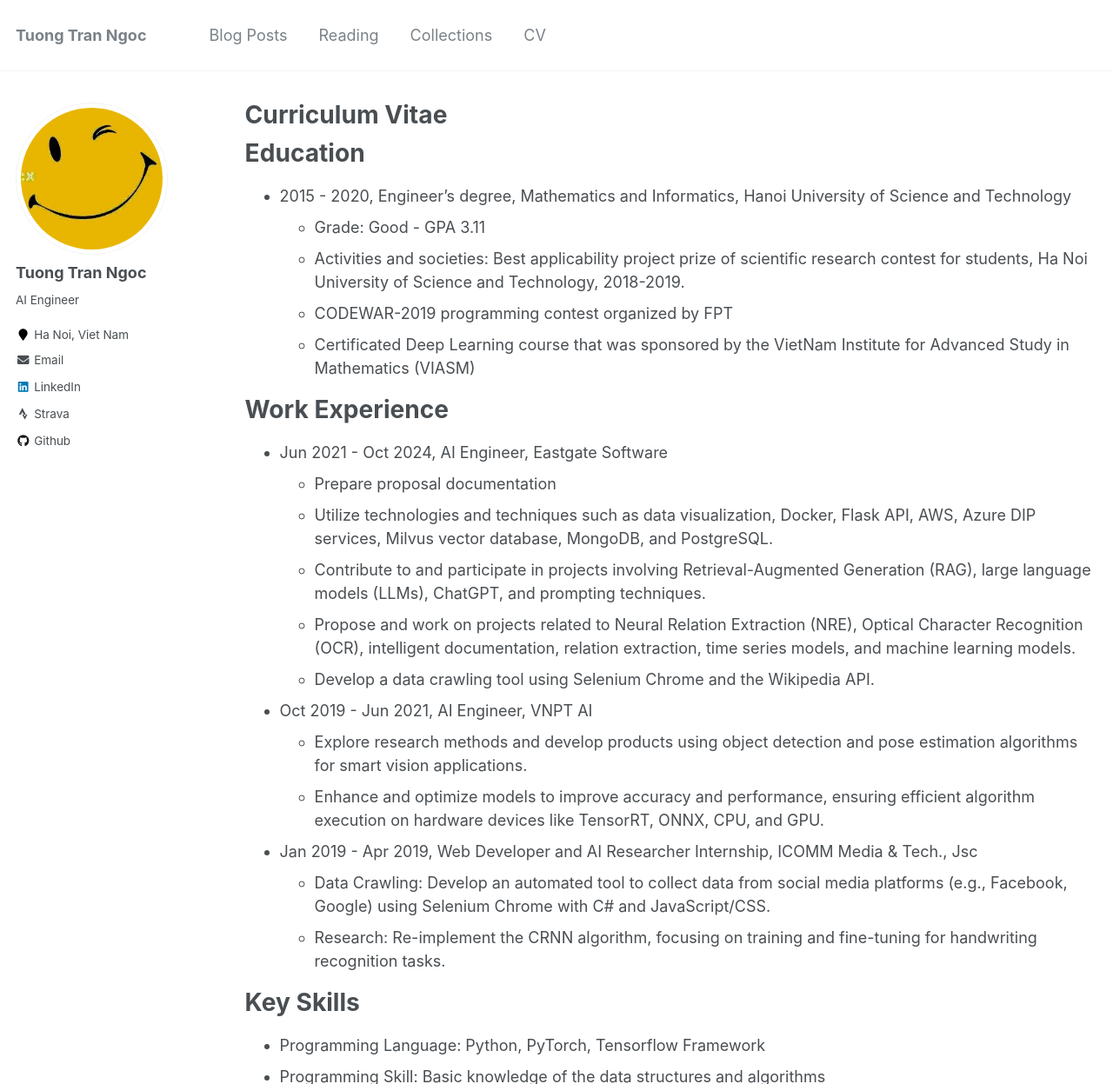
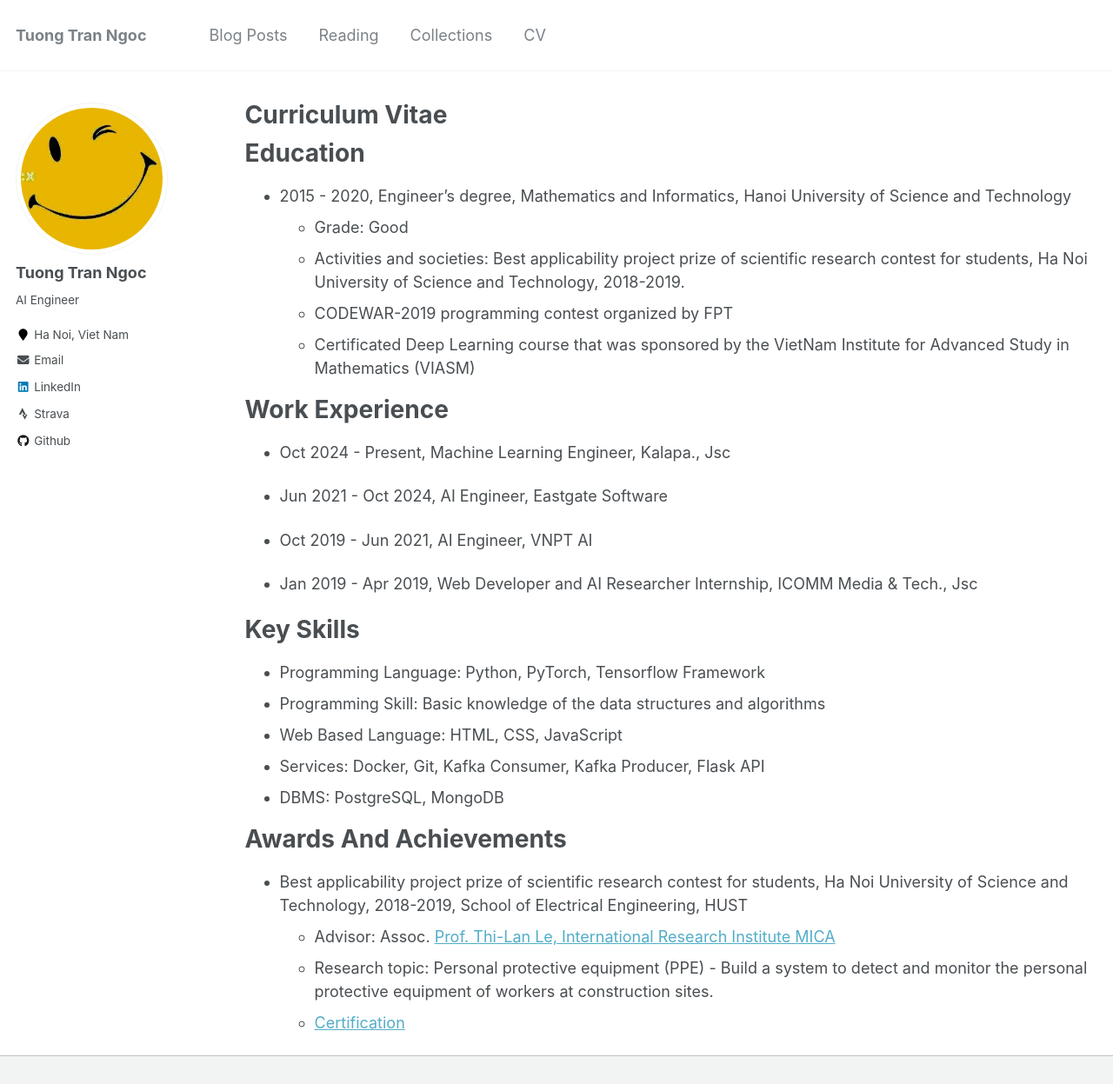
Before and after one commit to tuongtranngoc/tuongtranngoc.github.io, a Jekyll site: the page built from _pages/cv.md, in a window 1280 px wide and 1400 px high, cut to the strip 0-1247 px from the top of the window. Shown: the whole strip at 87% size. Built offline with Jekyll 4.4.1, drawn with Linux system fonts in a browser that asks for light colours; some of the changed text lies outside the part shown.

Commit message:
update: CV

```diff
--- a/_pages/cv.md
+++ b/_pages/cv.md
@@ -12,7 +12,7 @@ Education
 ======
 
 * 2015 - 2020, Engineer's degree, Mathematics and Informatics, Hanoi University of Science and Technology
-    * Grade: Good - GPA 3.11
+    * Grade: Good
     * Activities and societies: Best applicability project prize of scientific research contest for students, Ha Noi University of Science and Technology, 2018-2019.
     * CODEWAR-2019 programming contest organized by FPT
     * Certificated Deep Learning course that was sponsored by the VietNam Institute for Advanced Study in Mathematics (VIASM)
@@ -21,20 +21,13 @@ Education
 Work Experience
 ======
 
+* Oct 2024 - Present, Machine Learning Engineer, Kalapa., Jsc
+
 * Jun 2021 - Oct 2024, AI Engineer, Eastgate Software
-    * Prepare proposal documentation
-    * Utilize technologies and techniques such as data visualization, Docker, Flask API, AWS, Azure DIP services, Milvus vector database, MongoDB, and PostgreSQL.
-    * Contribute to and participate in projects involving Retrieval-Augmented Generation (RAG), large language models (LLMs), ChatGPT, and prompting techniques.
-    * Propose and work on projects related to Neural Relation Extraction (NRE), Optical Character Recognition (OCR), intelligent documentation, relation extraction, time series models, and machine learning models.
-    * Develop a data crawling tool using Selenium Chrome and the Wikipedia API.
 
 * Oct 2019 - Jun 2021, AI Engineer, VNPT AI
-    * Explore research methods and develop products using object detection and pose estimation algorithms for smart vision applications.
-    * Enhance and optimize models to improve accuracy and performance, ensuring efficient algorithm execution on hardware devices like TensorRT, ONNX, CPU, and GPU.
 
 * Jan 2019 - Apr 2019, Web Developer and AI Researcher Internship, ICOMM Media & Tech., Jsc
-    * Data Crawling: Develop an automated tool to collect data from social media platforms (e.g., Facebook, Google) using Selenium Chrome with C# and JavaScript/CSS.
-    * Research: Re-implement the CRNN algorithm, focusing on training and fine-tuning for handwriting recognition tasks.
 
 
 Key Skills
@@ -54,6 +47,3 @@ Awards And Achievements
     * Advisor: Assoc. <a href="https://www.mica.edu.vn/perso/Le-Thi-Lan/"> Prof. Thi-Lan Le, International Research Institute MICA </a>
     * Research topic: Personal protective equipment (PPE) - Build a system to detect and monitor the personal protective equipment of workers at construction sites.
     * <a href="https://drive.google.com/file/d/1F4LfXRhZaTePhUQrd9n96gj2iiRv76cO/view">Certification</a>
-
-* CODEWAR 2019 programming contest organized by FPT
-<img src='/images/cv/1725752416436.jpeg' width="500" height="300">
```
